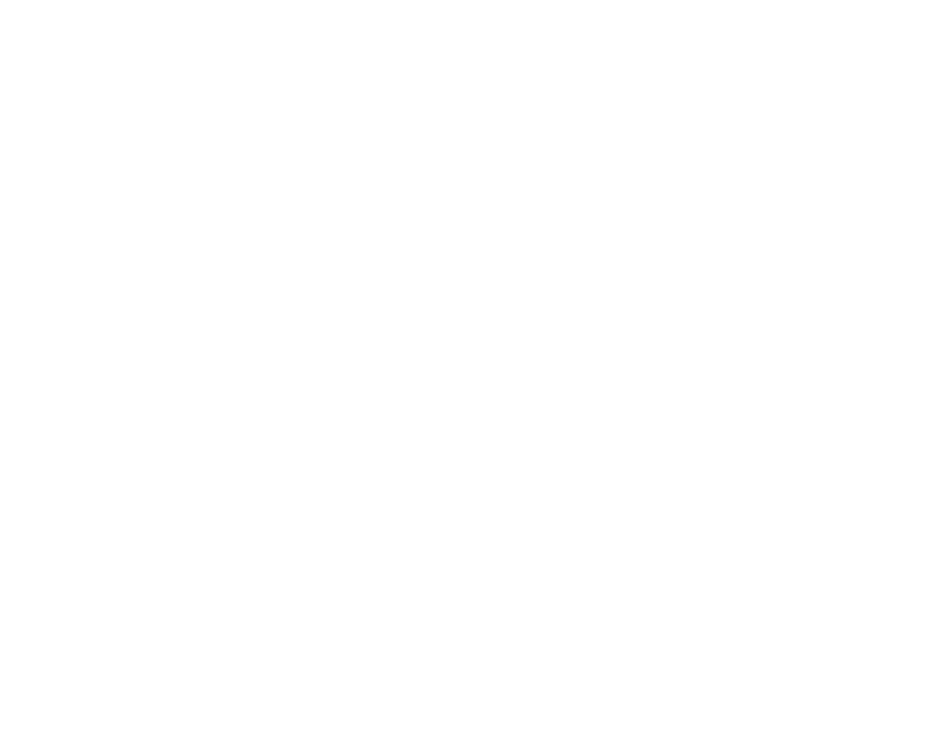
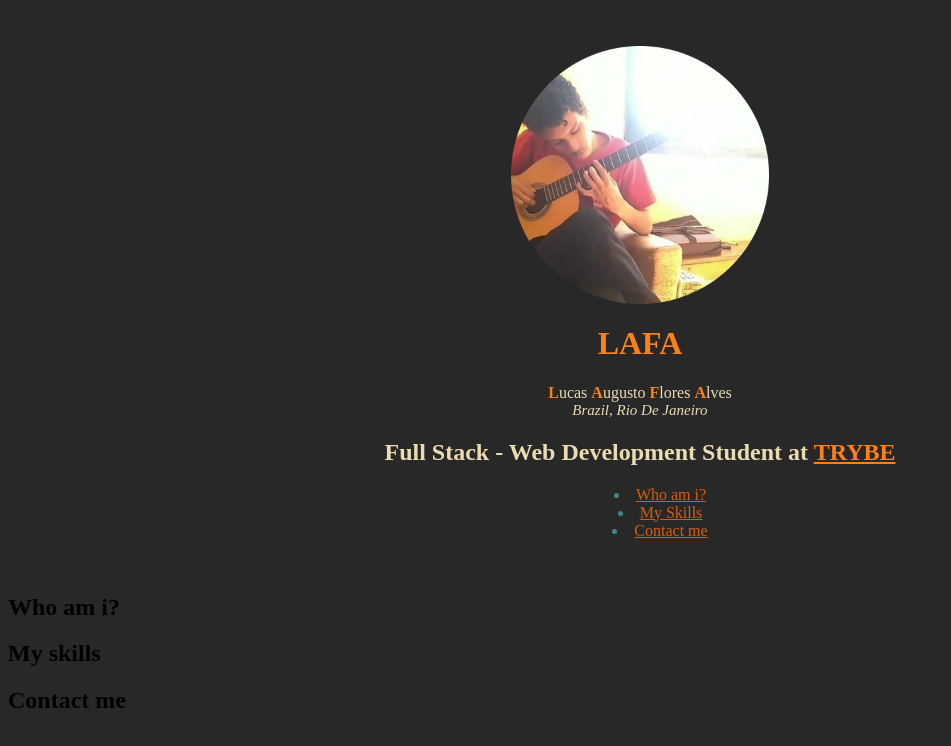
Before and after one commit to LafaDev/lafadev.github.io, a plain HTML site: page index.html in a window 1280 px wide. Shown: the whole page, without its empty margins (0-951 px from the left). Drawn offline with Linux system fonts and the light colour scheme.

Commit message:
index.html update

```diff
--- a/index.html
+++ b/index.html
@@ -2,11 +2,42 @@
 <html>
   <head>
     <meta charset="UTF-8">
-    <script type="text/javascript" src="https://livejs.com/livejs"</script>
-    <title>Lafa</title>
+	<script type="text/javascript" src="https://livejs.com/live.js"></script>
+    <title>LafaDev Profile</title>
 
   </head>
-  <body>
-
+<!--
+gruvbox colors
+#98971a #fe8019 #282828 #cc241d
+#fb493 #ebdbb2 #a89984 #fbf1c7
+#689d6a #d65d0e #458588
+-->
+  <body style="background-color:#282828;">
+    <h1></h1>
+    <br>
+    <h2 align=center>
+	<a href="https://github.com/LafaDev" target="_blank">
+	<img align=center src="images/lafa-photo.png" alt="Lucas Flores' picture" width="258" heigh="258">
+	</a>
+</h2>
+    <h1 align=center style="color:#fe8019;"> LAFA </h1>
+    	<p align=center style="color:#ebdbb2;">
+		<strong style="color:#fe8019;">L</strong>ucas
+		<strong style="color:#fe8019;">A</strong>ugusto
+		<strong style="color:#fe8019;">F</strong>lores
+		<strong style="color:#fe8019;">A</strong>lves
+      			<br>
+      		<em style="font-size:15px;">Brazil, Rio De Janeiro</em>
+    	</p>
+    	<h2 align=center style="color:#ebdbb2;"> Full Stack - Web Development Student at <a href= https://www.betrybe.com target="_blank" style="color:#fe8019;">TRYBE </a> </h1>
+		<ul style="color:#458588;list-style-position:inside;text-align:center;">
+			<li> <a style="color:#d65d0e;" href="#whoami">Who am i?</a></li>
+			<li> <a style="color:#d65d0e;" href="#myskills">My Skills</a></li>
+			<li> <a style="color:#d65d0e;" href="#contactme">Contact me</a></li>
+		</ul>
+	<br>
+	<h2 id="whoami">Who am i?</h2>
+	<h2 id="myskills">My skills</h2>
+	<h2 id="contactme">Contact me</h2>
   </body>
 </html>
```
